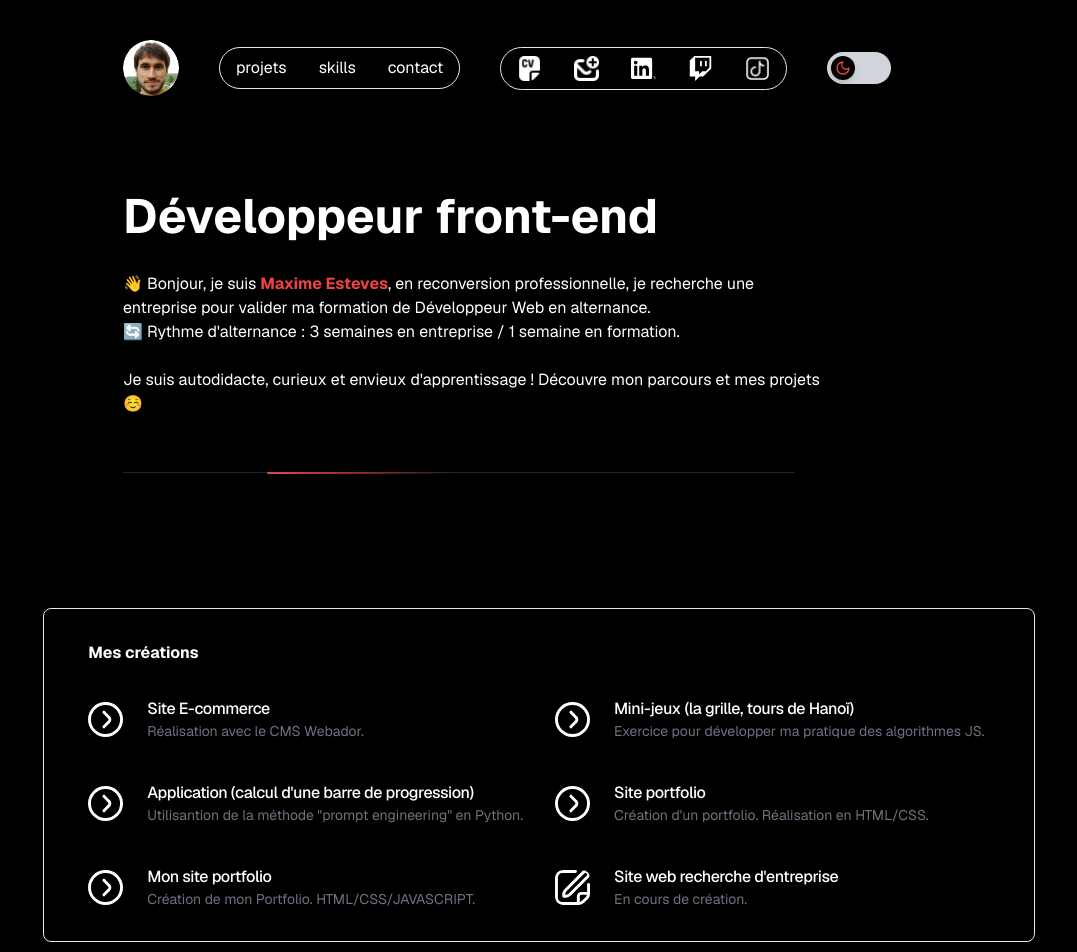
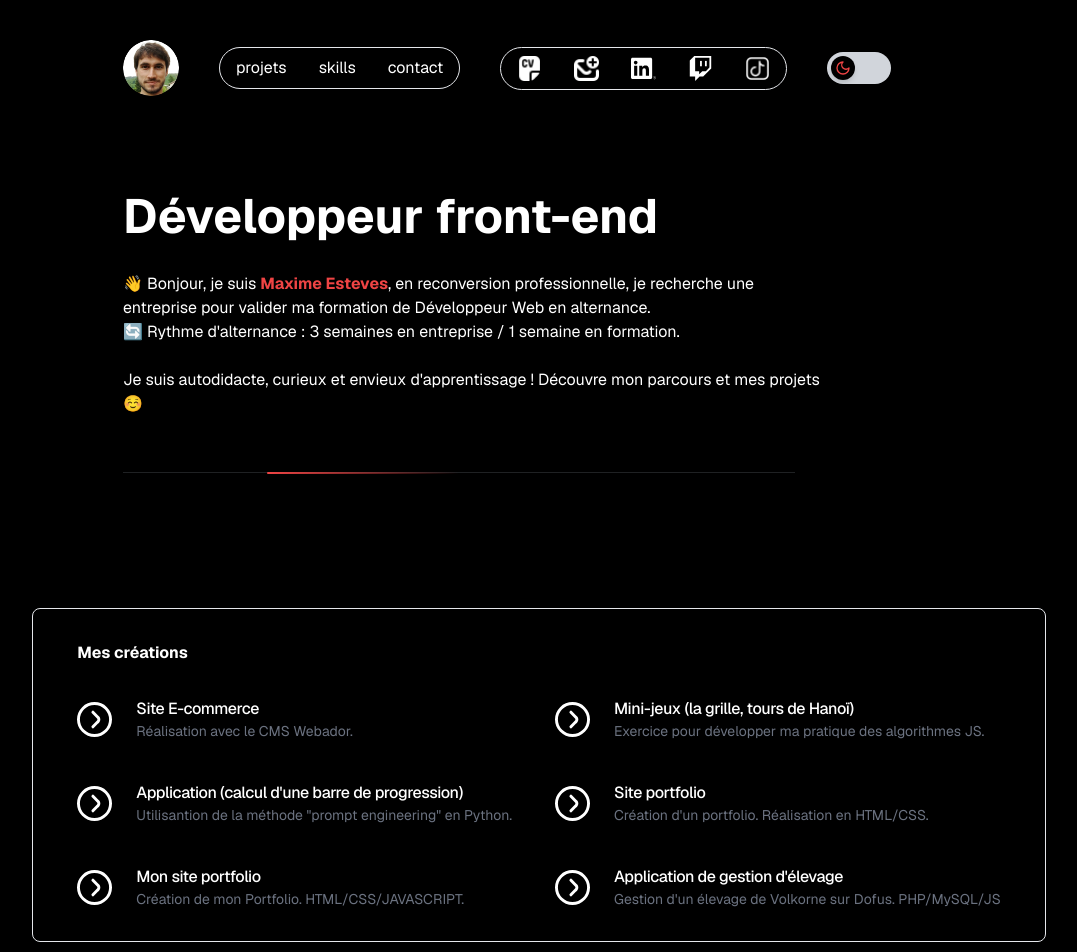
Before and after one commit to Maxime-esteves/maxime-esteves, a Next.js app: page / in a window 1280 px wide. Shown: the top 952 px of the page, without its empty margins (101-1178 px from the left). Built offline with nearby package versions, Linux system fonts and the light colour scheme.

Commit message:
Update Projets.tsx
Signed-off-by: Maxime <maxime.esteves81200@gmail.com>

```diff
--- a/app/_components/Projets.tsx
+++ b/app/_components/Projets.tsx
@@ -43,10 +43,10 @@ export const Projets = () => {
       },
        {
          id: 6,
-         title: "Site web recherche d'entreprise",
-         description: "En cours de création.",
-         link: "",
-         image: "editer.svg",
+         title: "Application de gestion d'élevage",
+         description: "Gestion d'un élevage de Volkorne sur Dofus. PHP/MySQL/JS",
+         link: "https://le-bon-eleveur.42web.io/",
+         image: "angle-cercle-droite.svg",
        },
       // {
       //   id: 7,
```
